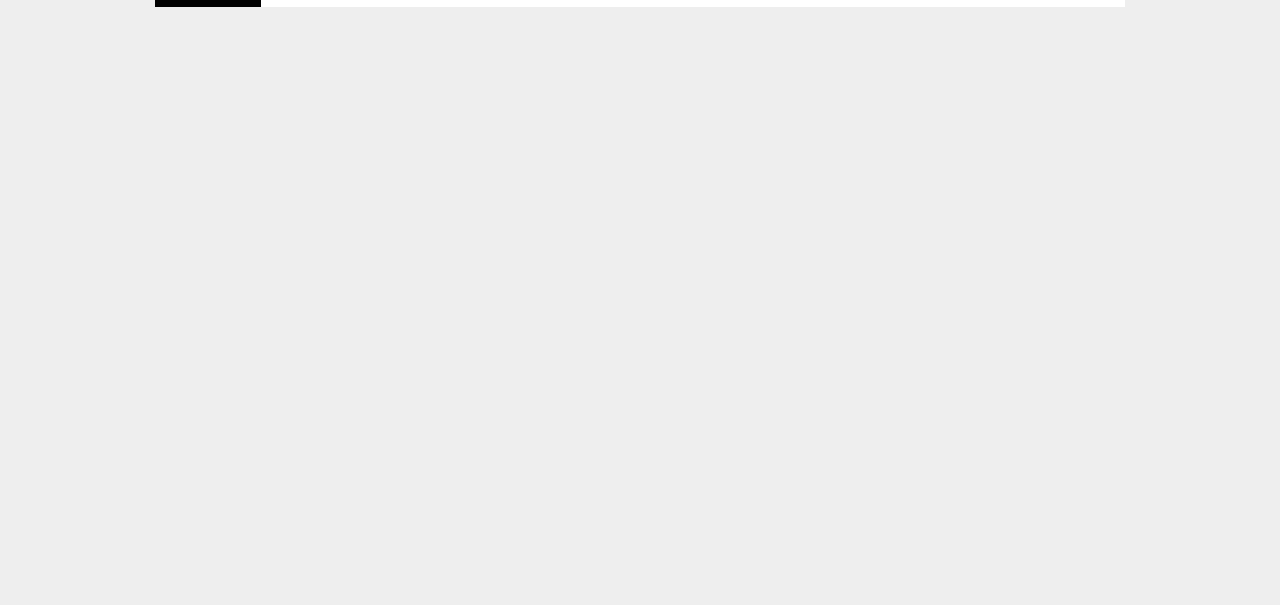
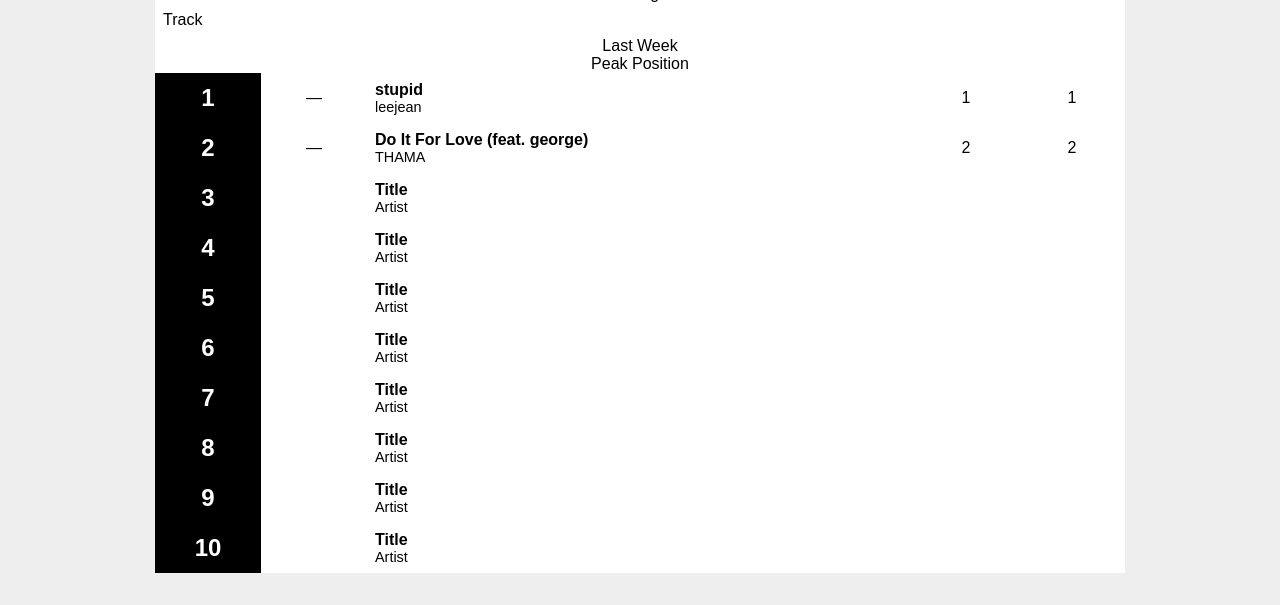
Before and after one commit to needarrest/music, a plain HTML site: page charts/replay-2024/index.html in a window 1280 px wide. Shown: the part 206-811 px from the top of the page. Drawn offline with Linux system fonts and the light colour scheme.

Commit message:
Add header, 9 rows for Replay 2024

```diff
--- a/charts/replay-2024/index.html
+++ b/charts/replay-2024/index.html
@@ -19,17 +19,132 @@
     <main>
         <h1>Replay 2024</h1>
         <section class="chart-content">
+            <div class="row-header">
+                <div class="fr1 row-rank">Rank</div>
+                <div class="fr1 row-change">Change</div>
+                <div class="fr5 row-track">Track</div>
+                <div class="fr1 row-lastweek">Last Week</div>
+                <div class="fr1 row-peak">Peak Position</div>
+            </div>
             <div class="row">
                 <div class="fr1 row-rank">1</div>
                 <div class="fr1 row-change">—</div>
+                <div class="fr5 row-track">
+                    <ul class="track-list">
+                        <li class="track-title">stupid</li>
+                        <li class="track-artist">leejean</li>
+                    </ul>
+                </div>
+                <div class="fr1 row-lastweek">1</div>
+                <div class="fr1 row-peak">1</div>
+            </div>
+            <div class="row">
+                <div class="fr1 row-rank">2</div>
+                <div class="fr1 row-change">—</div>
+                <div class="fr5 row-track">
+                    <ul class="track-list">
+                        <li class="track-title">Do It For Love (feat. george)</li>
+                        <li class="track-artist">THAMA</li>
+                    </ul>
+                </div>
+                <div class="fr1 row-lastweek">2</div>
+                <div class="fr1 row-peak">2</div>
+            </div>
+            <div class="row">
+                <div class="fr1 row-rank">3</div>
+                <div class="fr1 row-change"></div>
                 <div class="fr5 row-track">
                     <ul class="track-list">
                         <li class="track-title">Title</li>
                         <li class="track-artist">Artist</li>
                     </ul>
                 </div>
-                <div class="fr1 row-lastweek">1</div>
-                <div class="fr1 row-peak">1</div>
+                <div class="fr1 row-lastweek"></div>
+                <div class="fr1 row-peak"></div>
+            </div>
+            <div class="row">
+                <div class="fr1 row-rank">4</div>
+                <div class="fr1 row-change"></div>
+                <div class="fr5 row-track">
+                    <ul class="track-list">
+                        <li class="track-title">Title</li>
+                        <li class="track-artist">Artist</li>
+                    </ul>
+                </div>
+                <div class="fr1 row-lastweek"></div>
+                <div class="fr1 row-peak"></div>
+            </div>
+            <div class="row">
+                <div class="fr1 row-rank">5</div>
+                <div class="fr1 row-change"></div>
+                <div class="fr5 row-track">
+                    <ul class="track-list">
+                        <li class="track-title">Title</li>
+                        <li class="track-artist">Artist</li>
+                    </ul>
+                </div>
+                <div class="fr1 row-lastweek"></div>
+                <div class="fr1 row-peak"></div>
+            </div>
+            <div class="row">
+                <div class="fr1 row-rank">6</div>
+                <div class="fr1 row-change"></div>
+                <div class="fr5 row-track">
+                    <ul class="track-list">
+                        <li class="track-title">Title</li>
+                        <li class="track-artist">Artist</li>
+                    </ul>
+                </div>
+                <div class="fr1 row-lastweek"></div>
+                <div class="fr1 row-peak"></div>
+            </div>
+            <div class="row">
+                <div class="fr1 row-rank">7</div>
+                <div class="fr1 row-change"></div>
+                <div class="fr5 row-track">
+                    <ul class="track-list">
+                        <li class="track-title">Title</li>
+                        <li class="track-artist">Artist</li>
+                    </ul>
+                </div>
+                <div class="fr1 row-lastweek"></div>
+                <div class="fr1 row-peak"></div>
+            </div>
+            <div class="row">
+                <div class="fr1 row-rank">8</div>
+                <div class="fr1 row-change"></div>
+                <div class="fr5 row-track">
+                    <ul class="track-list">
+                        <li class="track-title">Title</li>
+                        <li class="track-artist">Artist</li>
+                    </ul>
+                </div>
+                <div class="fr1 row-lastweek"></div>
+                <div class="fr1 row-peak"></div>
+            </div>
+            <div class="row">
+                <div class="fr1 row-rank">9</div>
+                <div class="fr1 row-change"></div>
+                <div class="fr5 row-track">
+                    <ul class="track-list">
+                        <li class="track-title">Title</li>
+                        <li class="track-artist">Artist</li>
+                    </ul>
+                </div>
+                <div class="fr1 row-lastweek"></div>
+                <div class="fr1 row-peak"></div>
+            </div>
+            <div class="row">
+                <div class="fr1 row-rank">10</div>
+                <div class="fr1 row-change"></div>
+                <div class="fr5 row-track">
+                    <ul class="track-list">
+                        <li class="track-title">Title</li>
+                        <li class="track-artist">Artist</li>
+                    </ul>
+                </div>
+                <div class="fr1 row-lastweek"></div>
+                <div class="fr1 row-peak"></div>
             </div>
         </section>
     </main>
```
